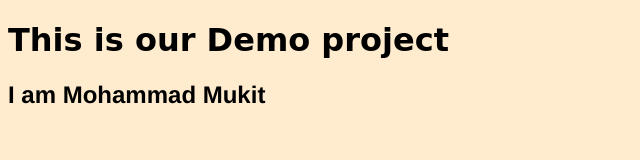
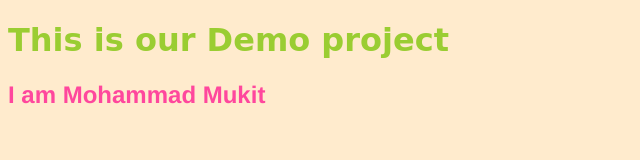
Before and after one commit to mohammad-mukit/sp-6-4, a plain HTML site: page index.html in a window 1280 px wide. Shown: the whole page, without its empty margins (0-640 px from the left). Drawn offline with Linux system fonts and the light colour scheme.

Commit message:
font color changed

```diff
--- a/index.html
+++ b/index.html
@@ -13,10 +13,13 @@
         }
         h1{
             font-family: cursive;
+            color: yellowgreen;
         }
         h2{
             font-family: 'Franklin Gothic Medium', 'Arial Narrow', Arial, sans-serif;
+            color: rgb(255, 71, 157);
         }
+
     </style>
 </head>
 <body>
```
